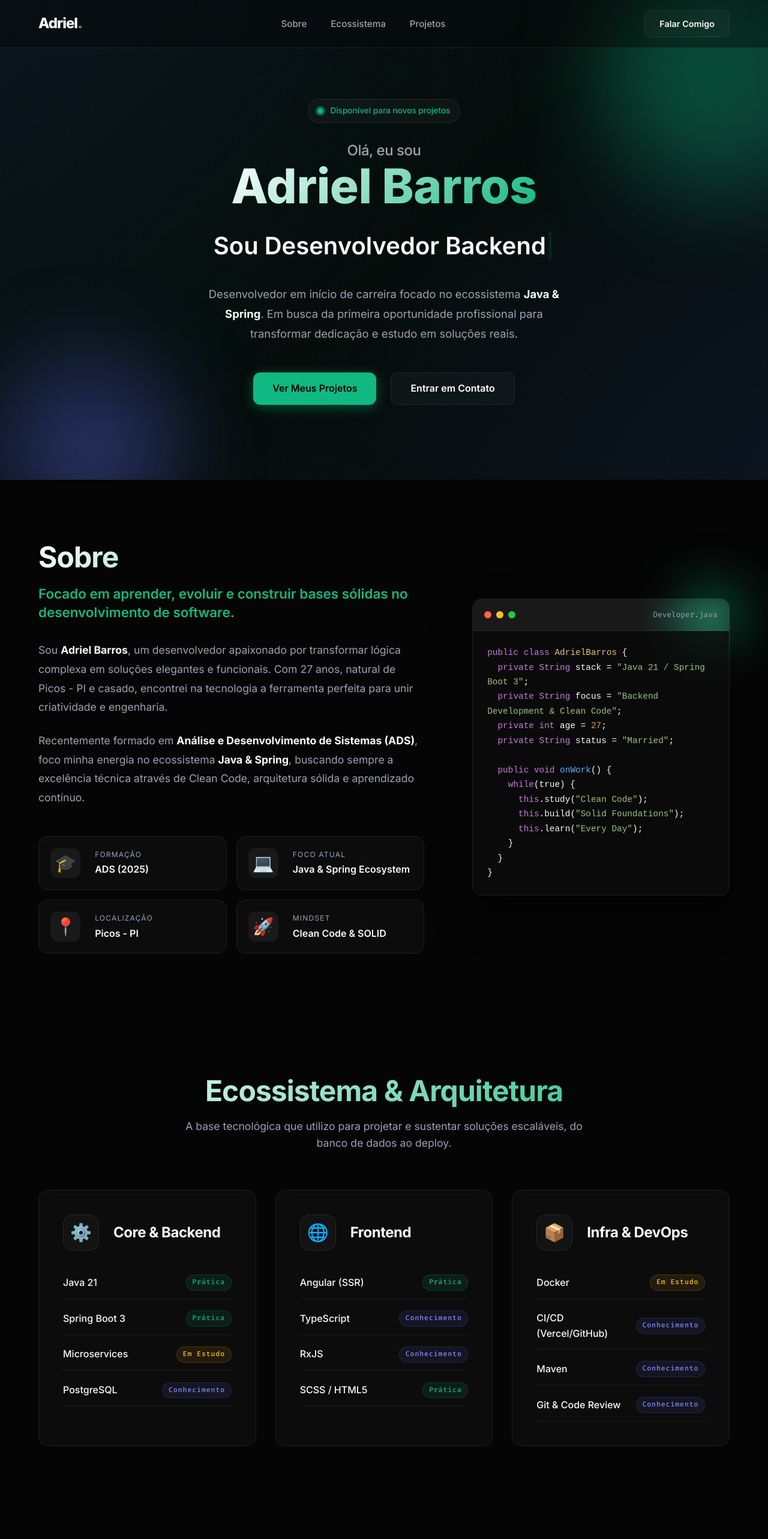
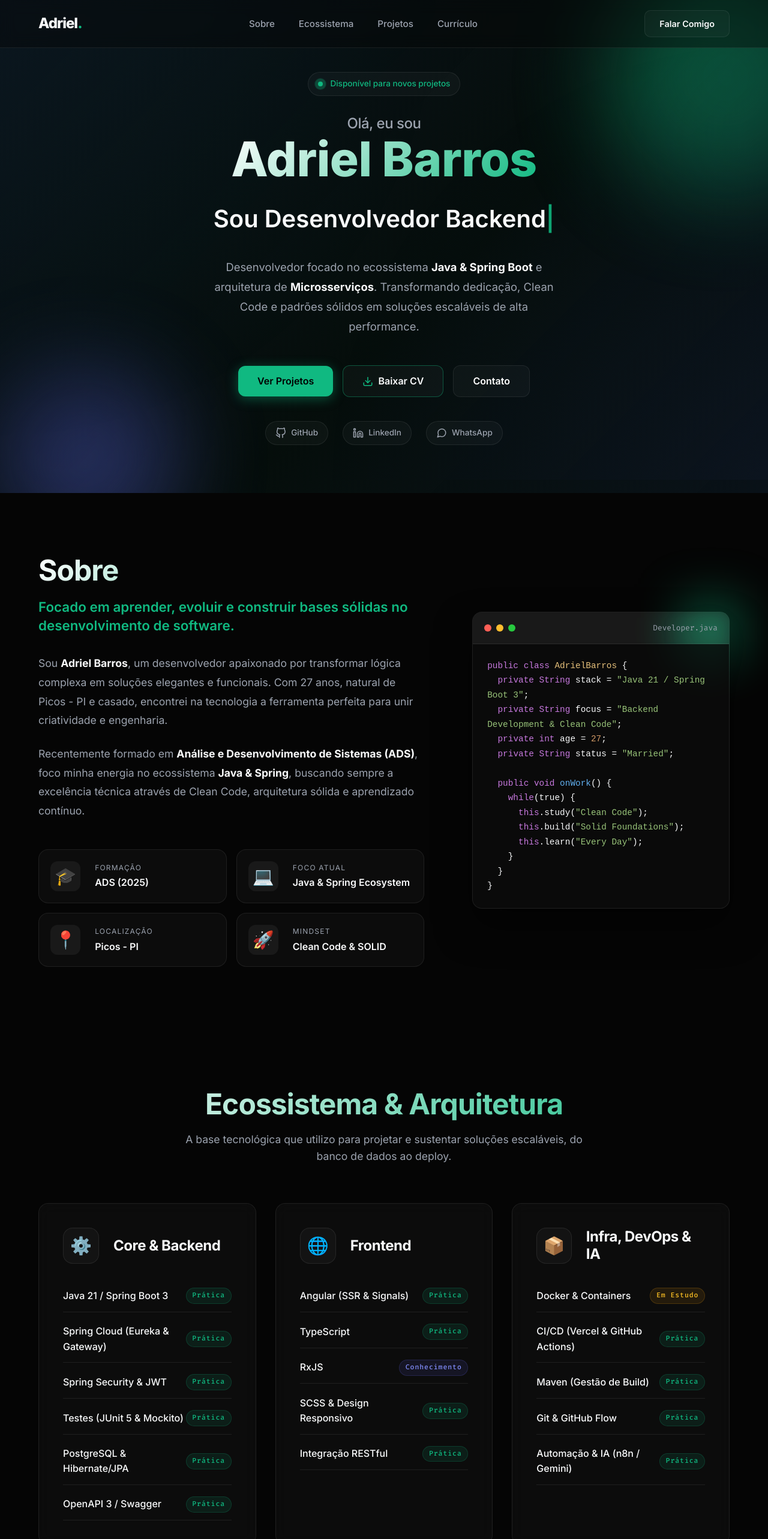
Before and after one commit to Adrielbarr0s/meu-portfolio, an Angular app: page / in a window 1280 px wide. Shown: the top 2566 px of the page at 60% size. Built offline with nearby package versions, Linux system fonts and the light colour scheme.

Commit message:
feat: adiciona microsservicos Spring Cloud, enriquece ecossistema tech e botao de CV com links sociais

```diff
--- a/src/app/components/expertise/expertise.html
+++ b/src/app/components/expertise/expertise.html
@@ -12,10 +12,12 @@
           <h3>Core & Backend</h3>
         </div>
         <ul class="skill-list">
-          <li><span class="name">Java 21</span><span class="badge pratica">Prática</span></li>
-          <li><span class="name">Spring Boot 3</span><span class="badge pratica">Prática</span></li>
-          <li><span class="name">Microservices</span><span class="badge estudo">Em Estudo</span></li>
-          <li><span class="name">PostgreSQL</span><span class="badge conhecimento">Conhecimento</span></li>
+          <li><span class="name">Java 21 / Spring Boot 3</span><span class="badge pratica">Prática</span></li>
+          <li><span class="name">Spring Cloud (Eureka & Gateway)</span><span class="badge pratica">Prática</span></li>
+          <li><span class="name">Spring Security & JWT</span><span class="badge pratica">Prática</span></li>
+          <li><span class="name">Testes (JUnit 5 & Mockito)</span><span class="badge pratica">Prática</span></li>
+          <li><span class="name">PostgreSQL & Hibernate/JPA</span><span class="badge pratica">Prática</span></li>
+          <li><span class="name">OpenAPI 3 / Swagger</span><span class="badge pratica">Prática</span></li>
         </ul>
       </div>
 
@@ -27,10 +29,11 @@
           <h3>Frontend</h3>
         </div>
         <ul class="skill-list">
-          <li><span class="name">Angular (SSR)</span><span class="badge pratica">Prática</span></li>
-          <li><span class="name">TypeScript</span><span class="badge conhecimento">Conhecimento</span></li>
+          <li><span class="name">Angular (SSR & Signals)</span><span class="badge pratica">Prática</span></li>
+          <li><span class="name">TypeScript</span><span class="badge pratica">Prática</span></li>
           <li><span class="name">RxJS</span><span class="badge conhecimento">Conhecimento</span></li>
-          <li><span class="name">SCSS / HTML5</span><span class="badge pratica">Prática</span></li>
+          <li><span class="name">SCSS & Design Responsivo</span><span class="badge pratica">Prática</span></li>
+          <li><span class="name">Integração RESTful</span><span class="badge pratica">Prática</span></li>
         </ul>
       </div>
 
@@ -39,13 +42,14 @@
           <div class="icon-wrapper">
             <span class="icon">📦</span>
           </div>
-          <h3>Infra & DevOps</h3>
+          <h3>Infra, DevOps & IA</h3>
         </div>
         <ul class="skill-list">
-          <li><span class="name">Docker</span><span class="badge estudo">Em Estudo</span></li>
-          <li><span class="name">CI/CD (Vercel/GitHub)</span><span class="badge conhecimento">Conhecimento</span></li>
-          <li><span class="name">Maven</span><span class="badge conhecimento">Conhecimento</span></li>
-          <li><span class="name">Git & Code Review</span><span class="badge conhecimento">Conhecimento</span></li>
+          <li><span class="name">Docker & Containers</span><span class="badge estudo">Em Estudo</span></li>
+          <li><span class="name">CI/CD (Vercel & GitHub Actions)</span><span class="badge pratica">Prática</span></li>
+          <li><span class="name">Maven (Gestão de Build)</span><span class="badge pratica">Prática</span></li>
+          <li><span class="name">Git & GitHub Flow</span><span class="badge pratica">Prática</span></li>
+          <li><span class="name">Automação & IA (n8n / Gemini)</span><span class="badge pratica">Prática</span></li>
         </ul>
       </div>
     </div>
--- a/src/app/components/header/header.html
+++ b/src/app/components/header/header.html
@@ -8,6 +8,7 @@
             <li><a href="#sobre" (click)="closeMenu()">Sobre</a></li>
             <li><a href="#expertise" (click)="closeMenu()">Ecossistema</a></li>
             <li><a href="#projetos" (click)="closeMenu()">Projetos</a></li>
+            <li><a href="curriculo-adriel-barros.pdf" download="Curriculo-Adriel-Barros.pdf" target="_blank" (click)="closeMenu()">Currículo</a></li>
             <li class="mobile-cta">
                 <a href="#contato" class="btn-contact" (click)="closeMenu()">Falar Comigo</a>
             </li>
--- a/src/app/components/hero/hero.html
+++ b/src/app/components/hero/hero.html
@@ -21,13 +21,32 @@
       </div>
 
       <p class="hero-description">
-        Desenvolvedor em início de carreira focado no ecossistema <strong>Java & Spring</strong>.
-        Em busca da primeira oportunidade profissional para transformar dedicação e estudo em soluções reais.
+        Desenvolvedor focado no ecossistema <strong>Java & Spring Boot</strong> e arquitetura de <strong>Microsserviços</strong>.
+        Transformando dedicação, Clean Code e padrões sólidos em soluções escaláveis de alta performance.
       </p>
 
       <div class="cta-group">
-        <a href="#projetos" class="btn btn-primary">Ver Meus Projetos</a>
-        <a href="#contato" class="btn btn-secondary">Entrar em Contato</a>
+        <a href="#projetos" class="btn btn-primary">Ver Projetos</a>
+        <a href="curriculo-adriel-barros.pdf" download="Curriculo-Adriel-Barros.pdf" target="_blank" class="btn btn-secondary btn-cv">
+          <svg xmlns="http://www.w3.org/2000/svg" width="18" height="18" viewBox="0 0 24 24" fill="none" stroke="currentColor" stroke-width="2" stroke-linecap="round" stroke-linejoin="round" class="btn-icon"><path d="M21 15v4a2 2 0 0 1-2 2H5a2 2 0 0 1-2-2v-4"></path><polyline points="7 10 12 15 17 10"></polyline><line x1="12" y1="15" x2="12" y2="3"></line></svg>
+          Baixar CV
+        </a>
+        <a href="#contato" class="btn btn-secondary">Contato</a>
+      </div>
+
+      <div class="social-quick-links">
+        <a href="https://github.com/Adrielbarr0s" target="_blank" rel="noopener noreferrer" class="social-btn" aria-label="GitHub">
+          <svg xmlns="http://www.w3.org/2000/svg" width="18" height="18" viewBox="0 0 24 24" fill="none" stroke="currentColor" stroke-width="2" stroke-linecap="round" stroke-linejoin="round"><path d="M9 19c-5 1.5-5-2.5-7-3m14 6v-3.87a3.37 3.37 0 0 0-.94-2.61c3.14-.35 6.44-1.54 6.44-7A5.44 5.44 0 0 0 20 4.77 5.07 5.07 0 0 0 19.91 1S18.73.65 16 2.48a13.38 13.38 0 0 0-7 0C6.27.65 5.09 1 5.09 1A5.07 5.07 0 0 0 5 4.77a5.44 5.44 0 0 0-1.5 3.78c0 5.42 3.3 6.61 6.44 7A3.37 3.37 0 0 0 9 18.13V22"></path></svg>
+          <span>GitHub</span>
+        </a>
+        <a href="https://www.linkedin.com/in/adriel-barros-4a33211a2" target="_blank" rel="noopener noreferrer" class="social-btn" aria-label="LinkedIn">
+          <svg xmlns="http://www.w3.org/2000/svg" width="18" height="18" viewBox="0 0 24 24" fill="none" stroke="currentColor" stroke-width="2" stroke-linecap="round" stroke-linejoin="round"><path d="M16 8a6 6 0 0 1 6 6v7h-4v-7a2 2 0 0 0-2-2 2 2 0 0 0-2 2v7h-4v-7a6 6 0 0 1 6-6z"></path><rect x="2" y="9" width="4" height="12"></rect><circle cx="4" cy="4" r="2"></circle></svg>
+          <span>LinkedIn</span>
+        </a>
+        <a href="https://wa.me/5589994286701" target="_blank" rel="noopener noreferrer" class="social-btn" aria-label="WhatsApp">
+          <svg xmlns="http://www.w3.org/2000/svg" width="18" height="18" viewBox="0 0 24 24" fill="none" stroke="currentColor" stroke-width="2" stroke-linecap="round" stroke-linejoin="round"><path d="M21 11.5a8.38 8.38 0 0 1-.9 3.8 8.5 8.5 0 0 1-7.6 4.7 8.38 8.38 0 0 1-3.8-.9L3 21l1.9-5.7a8.38 8.38 0 0 1-.9-3.8 8.5 8.5 0 0 1 4.7-7.6 8.38 8.38 0 0 1 3.8-.9h.5a8.48 8.48 0 0 1 8 8v.5z"></path></svg>
+          <span>WhatsApp</span>
+        </a>
       </div>
     </div>
   </div>
--- a/src/app/components/hero/hero.scss
+++ b/src/app/components/hero/hero.scss
@@ -135,14 +135,81 @@
 .cta-group {
   display: flex;
   justify-content: center;
-  gap: 1.5rem;
-  margin-bottom: 0;
+  align-items: center;
+  gap: 1rem;
+  margin-bottom: 2.5rem;
+  flex-wrap: wrap;
 
-  @media (max-width: 480px) {
+  .btn-cv {
+    display: inline-flex;
+    align-items: center;
+    gap: 0.5rem;
+    border-color: rgba(16, 185, 129, 0.4);
+    color: var(--text-main);
+
+    &:hover {
+      background: rgba(16, 185, 129, 0.1);
+      border-color: var(--primary);
+      color: var(--primary);
+    }
+
+    .btn-icon {
+      stroke: var(--primary);
+    }
+  }
+
+  @media (max-width: 600px) {
     flex-direction: column;
+    width: 100%;
 
     .btn {
       width: 100%;
+    }
+  }
+}
+
+.social-quick-links {
+  display: flex;
+  justify-content: center;
+  align-items: center;
+  gap: 1.5rem;
+
+  .social-btn {
+    display: inline-flex;
+    align-items: center;
+    gap: 0.5rem;
+    padding: 0.5rem 1rem;
+    border-radius: 100px;
+    background: var(--glass);
+    border: 1px solid var(--glass-border);
+    color: var(--text-muted);
+    font-size: 0.85rem;
+    font-weight: 500;
+    transition: var(--transition);
+
+    svg {
+      transition: var(--transition);
+      stroke: var(--text-muted);
+    }
+
+    &:hover {
+      background: rgba(255, 255, 255, 0.08);
+      border-color: var(--primary);
+      color: var(--text-main);
+      transform: translateY(-2px);
+
+      svg {
+        stroke: var(--primary);
+      }
+    }
+  }
+
+  @media (max-width: 480px) {
+    gap: 0.75rem;
+
+    .social-btn {
+      padding: 0.5rem 0.8rem;
+      font-size: 0.8rem;
     }
   }
 }
--- a/src/app/components/projetos/projetos.ts
+++ b/src/app/components/projetos/projetos.ts
@@ -117,6 +117,20 @@ export class Projetos {
       githubUrl: 'https://github.com/Adrielbarr0s/ecommerce-api',
       githubLabel: 'GitHub Repo',
     },
+    {
+      id: 'spring-cloud-microservices',
+      title: 'Microsserviços Spring Cloud',
+      description: 'Arquitetura distribuída com Eureka Service Discovery, Spring Cloud Gateway, Config Server centralizado, JWT e comunicação integrada.',
+      tag: 'Backend & Cloud',
+      status: 'live',
+      statusText: 'Live',
+      image: 'https://images.unsplash.com/photo-1451187580459-43490279c0fa?auto=format&fit=crop&q=80&w=800',
+      imageAlt: 'Arquitetura de Microsserviços Spring Cloud',
+      categories: ['Backend'],
+      techs: ['Spring Cloud', 'Eureka', 'Gateway', 'JWT'],
+      githubUrl: 'https://github.com/Adrielbarr0s/Spring-cloud-microservices-architecture',
+      githubLabel: 'GitHub Repo',
+    },
   ]);
 
   readonly projetosFiltrados = computed(() => {
```
Also changed, not shown: 2 other files (tests, documents, lock files or other folders).
